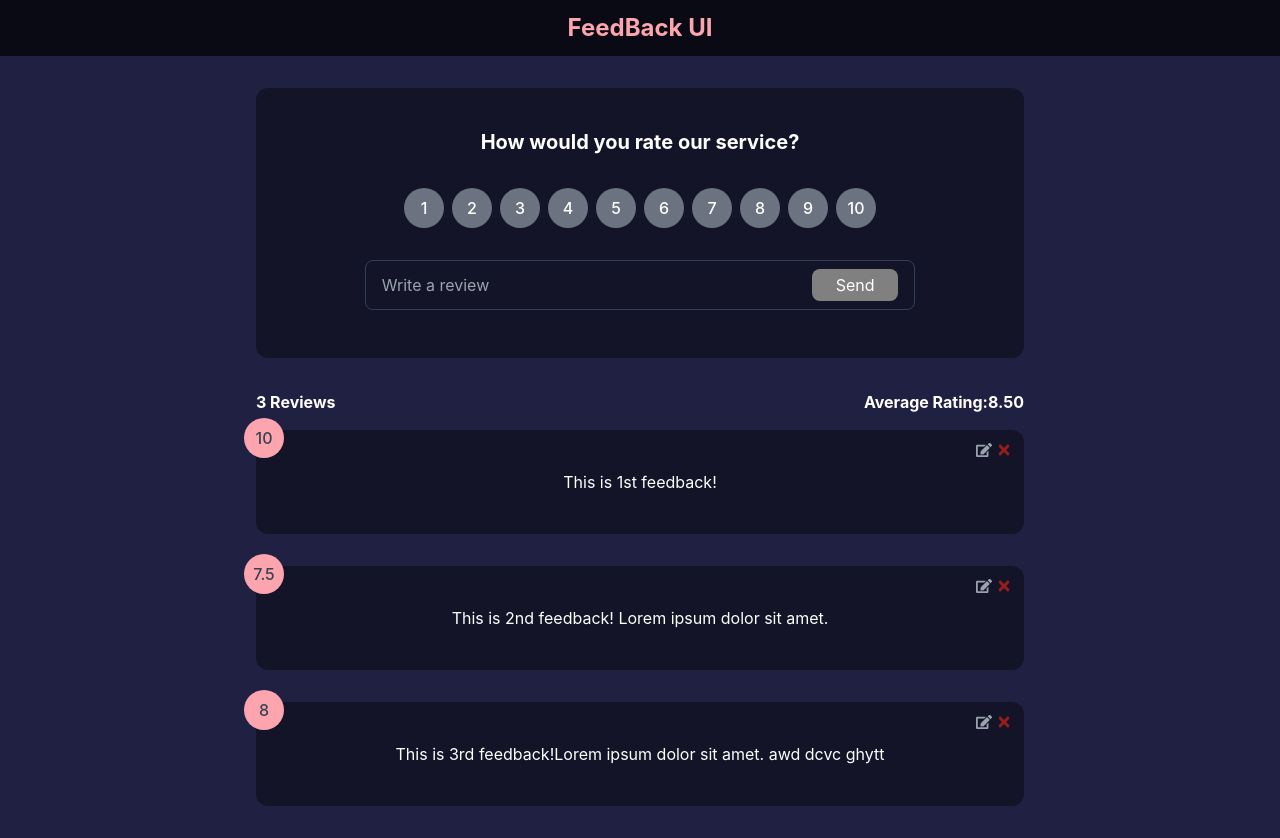
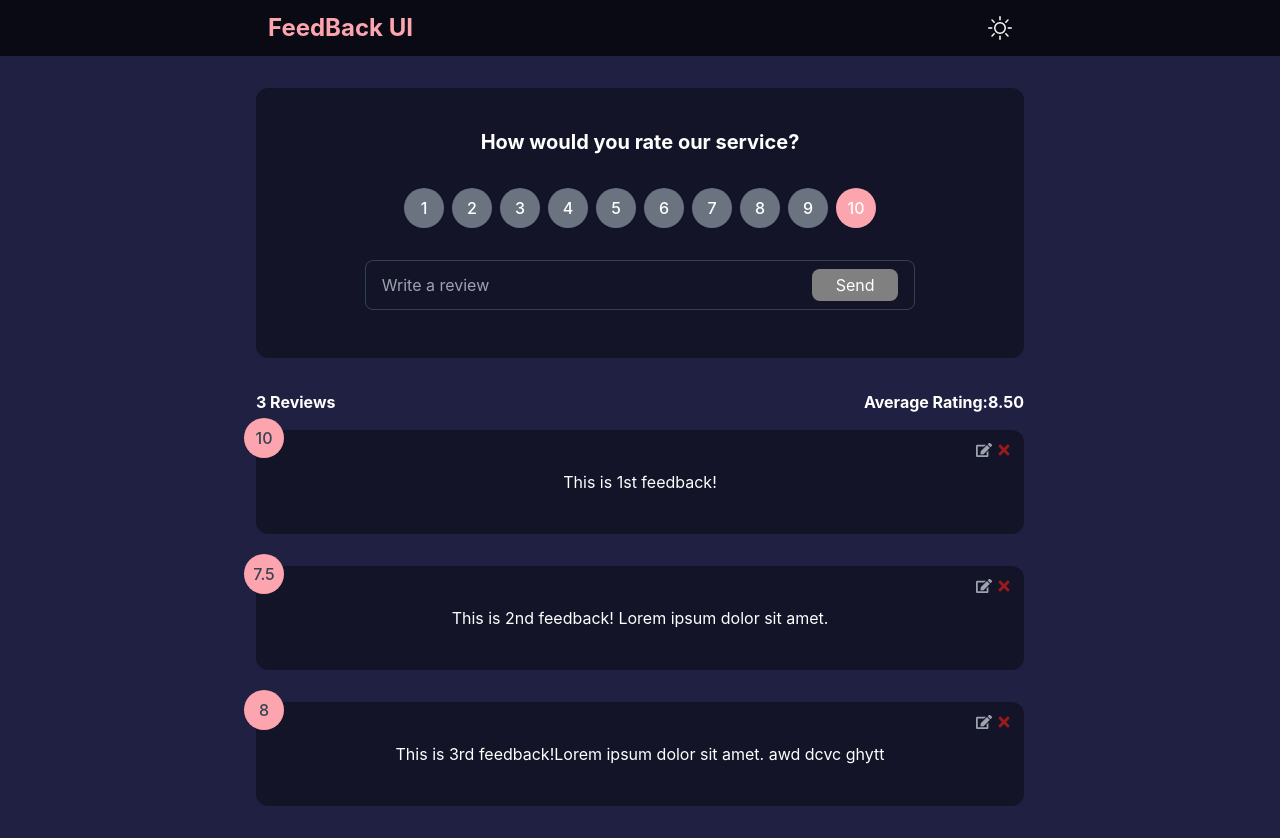
Before and after one commit to Gokul-Nath-27/FeedBack-UI, a React (Create React App) app: page / in a window 1280 px wide. Built offline with nearby package versions, Linux system fonts and the light colour scheme; the HTML template or start-up script is replaced by a standard one.

Commit message:
Darkmode feature

```diff
--- a/src/App.js
+++ b/src/App.js
@@ -14,9 +14,12 @@ function App() {
       setFeedBack(filteredItems)
     }
   }
+  const handleThemeMode = () => {
+    (darkmode)? setDarkmode(false): setDarkmode(true)
+  }
   return (
     <>
-      <Header text="FeedBack UI"/>
+      <Header text="FeedBack UI" darkmode={darkmode} handleThemeMode={handleThemeMode}/>
       <FeedBackForm darkmode={darkmode}/>
       <Stats feedBack={feedBack}/>
       <FeedBackList feedBack={feedBack} handleDelete={handleDelete} darkmode={darkmode}/>
--- a/src/Components/FeedBackForm.jsx
+++ b/src/Components/FeedBackForm.jsx
@@ -6,6 +6,8 @@ const FeedBackForm = ({darkmode}) => {
     const [text, setText] = useState("")
     const [disabled, setDisabled] = useState(true)
     const [message, setMessage] = useState("")
+    const [selected, setselected] = useState(10)
+
 
     useEffect(()=>{
         if(text.trim() === "") {
@@ -23,7 +25,10 @@ const FeedBackForm = ({darkmode}) => {
     const handleTextChange = (e) => {
         setText(e.target.value)
     }
-
+    const handleRating = (e) => {
+        console.log(+e.target.innerText)
+        setselected(+e.target.innerText)
+    }
     const addFeedback = (e) => {
 
         e.preventDefault()
@@ -33,7 +38,7 @@ const FeedBackForm = ({darkmode}) => {
         <CardStyle darkmode={darkmode}>
             <form action="">
                 <h1 className="text-xl font-bold">How would you rate our service?</h1>
-                <RatingRadioBtn />
+                <RatingRadioBtn selected={selected} setselected={setselected} handleRating={handleRating}/>
                 <div className="w-4/5 mx-auto my-2 flex sm:flex-row justify-between border-slate-700 border px-4 py-2 rounded-lg">
                     <input
                         onChange={handleTextChange}
--- a/src/Components/Header.jsx
+++ b/src/Components/Header.jsx
@@ -1,14 +1,16 @@
 import PropTypes from 'prop-types'
-
-const Header = ({ text }) => {
+import { FiMoon } from 'react-icons/fi'
+import { BsSun } from 'react-icons/bs'
+const Header = ({ text, darkmode, handleThemeMode }) => {
     return (
-        <>
-            <header
-                className="mb-8 font-bold text-center block bg-opacity-70 bg-black text-brightPink text-2xl p-3"
-            >
-            {text}
+        <div className="bg-opacity-70 bg-black">
+            <header className="max-w-screen-md mb-8 m-auto flex justify-between items-center font-bold text-center text-brightPink text-2xl p-3">
+                <h1>{text}</h1>
+                {(darkmode)?<BsSun onClick={handleThemeMode} className="text-2xl text-white"/>
+                :<FiMoon onClick={handleThemeMode} className="text-2xl text-white"/>
+                }
             </header>
-        </>
+        </div>
 
 
     )
--- a/src/Components/RatingRadioBtn.jsx
+++ b/src/Components/RatingRadioBtn.jsx
@@ -1,11 +1,11 @@
-const RatingRadioBtn = () => {
+const RatingRadioBtn = ({ selected, setselected, handleRating }) => {
     const ratings = [1,2,3,4,5,6,7,8,9,10]
 
     return (
         <ul className="flex w-4/5 m-auto my-6 justify-center flex-wrap">
             {ratings.map((rating) => {
                 return (
-                    <li key={rating} className="font-medium h-10 w-10 mx-1 my-2 rounded-full bg-gray-500 hover:bg-brightPink hover:cursor-pointer flex items-center justify-center text-white">
+                    <li onClick={handleRating} style={{backgroundColor: selected === rating ? "hsl(353 96% 82% / var(--tw-bg-opacity))" : "rgb(107 114 128 / var(--tw-bg-opacity))"}} key={rating} className="font-medium h-10 w-10 mx-1 my-2 rounded-full bg-gray-500 hover:bg-brightPink hover:cursor-pointer flex items-center justify-center text-white">
                         {rating}
                     </li>
                 )
```
